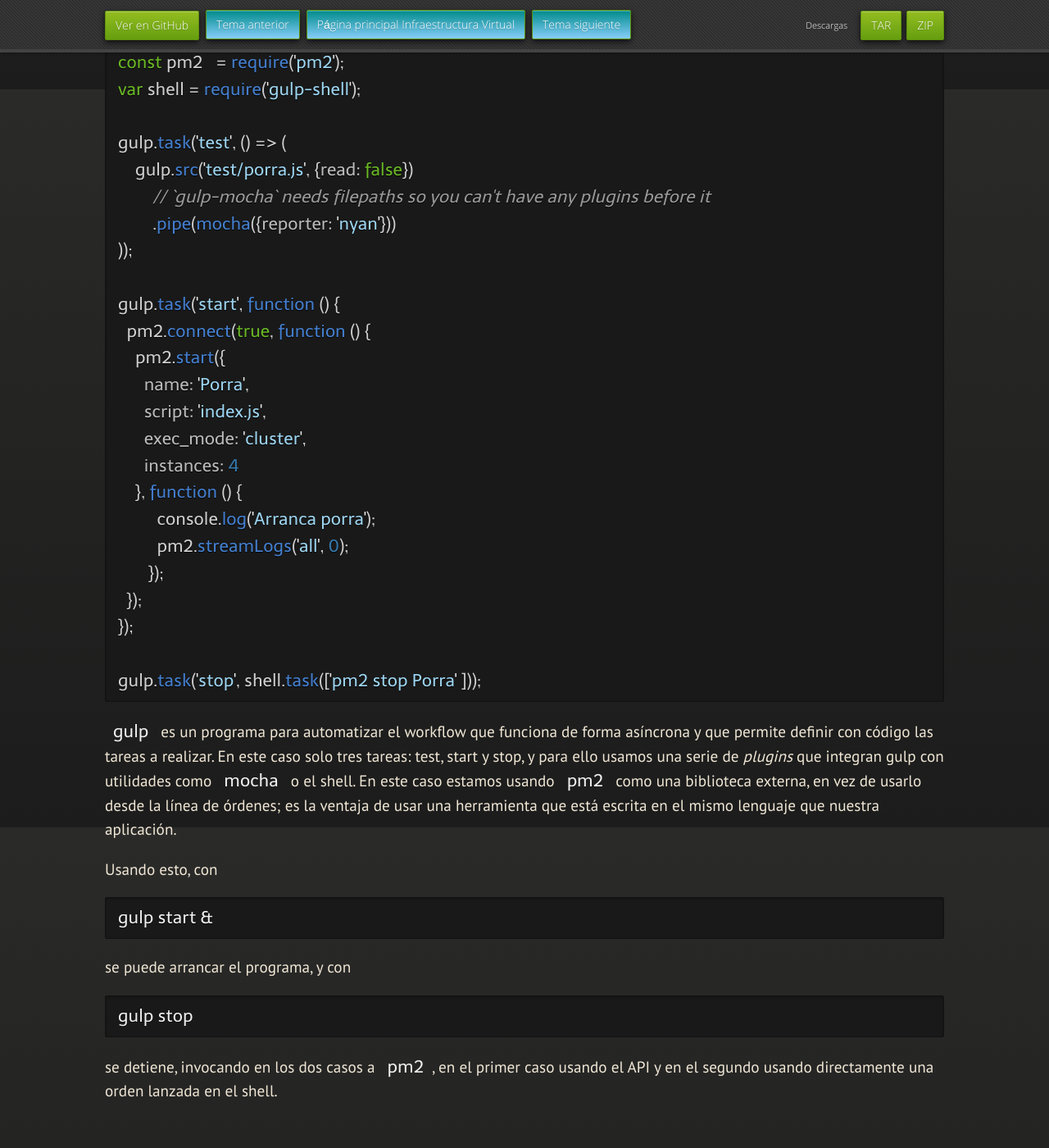
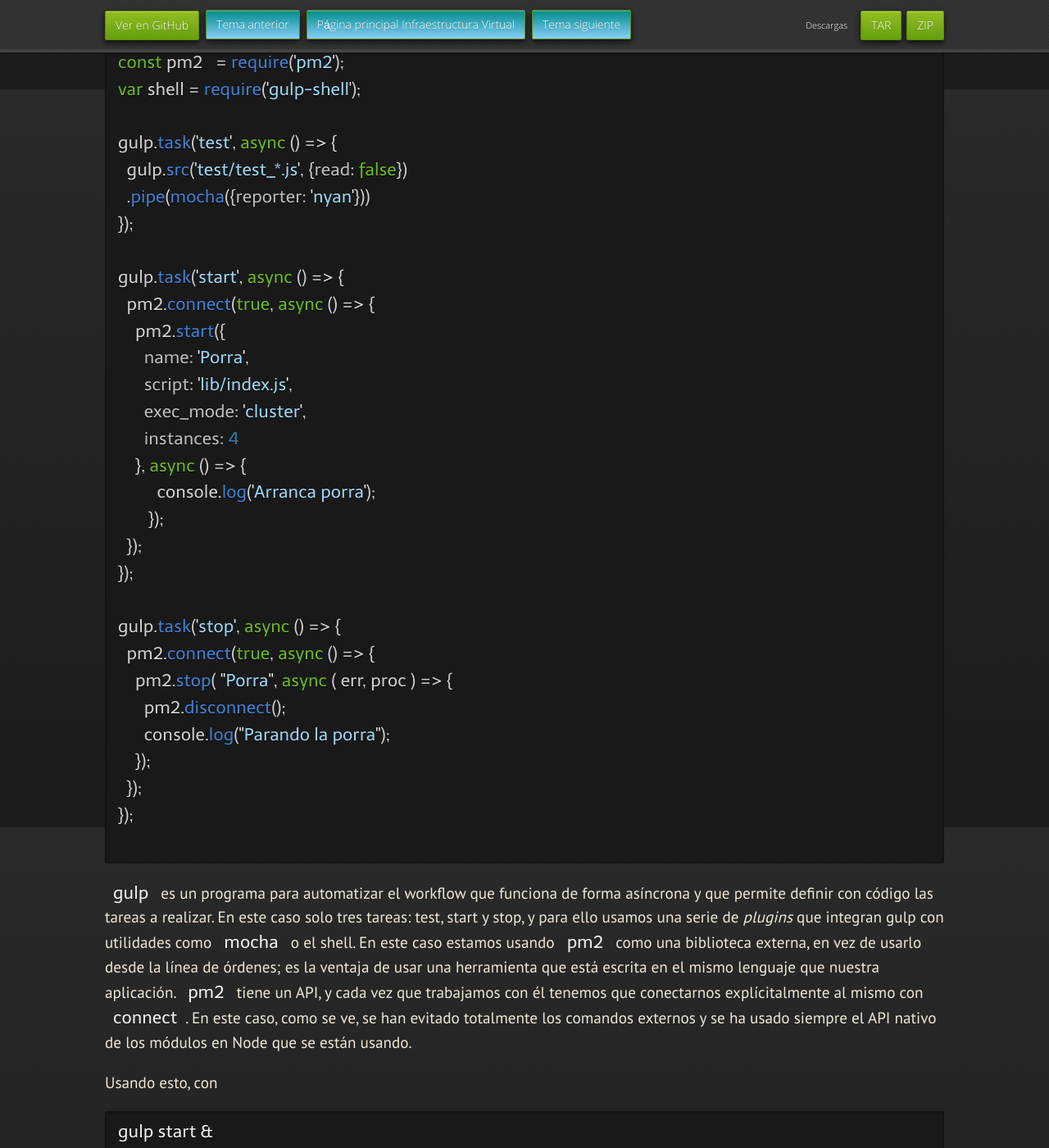
Before and after one commit to JJ/IV, a Jekyll site: the page built from documentos/temas/Microservicios.md, in a window 1280 px wide and 1400 px high, scrolled down 17891 px. Shown: the whole window at 82% size. Built offline with Jekyll 4.4.1, drawn with Linux system fonts in a browser that asks for light colours; nearby versions of some CDN libraries; some web fonts are replaced; our own code applies the rules of GitHub Pages for plain Markdown files.

Commit message:
Sync documentos/temas/Microservicios.md de master a gh-pages

````diff
--- a/documentos/temas/Microservicios.md
+++ b/documentos/temas/Microservicios.md
@@ -790,27 +790,33 @@ const mocha = require('gulp-mocha');
 const pm2   = require('pm2');
 var shell = require('gulp-shell');
 
-gulp.task('test', () => (
-    gulp.src('test/porra.js', {read: false})
-        // `gulp-mocha` needs filepaths so you can't have any plugins before it
-        .pipe(mocha({reporter: 'nyan'}))
-));
+gulp.task('test', async () => {
+  gulp.src('test/test_*.js', {read: false})
+  .pipe(mocha({reporter: 'nyan'}))
+});
 
-gulp.task('start', function () {
-  pm2.connect(true, function () {
+gulp.task('start', async () => {
+  pm2.connect(true, async () => {
     pm2.start({
       name: 'Porra',
-      script: 'index.js',
+      script: 'lib/index.js',
       exec_mode: 'cluster',
       instances: 4
-    }, function () {
+    }, async () => {
          console.log('Arranca porra');
-         pm2.streamLogs('all', 0);
        });
   });
 });
 
-gulp.task('stop', shell.task(['pm2 stop Porra' ]));
+gulp.task('stop', async () => {
+  pm2.connect(true, async () => {
+    pm2.stop( "Porra", async ( err, proc ) => {
+      pm2.disconnect();
+      console.log("Parando la porra");
+    });
+  });
+});
+
 ```
 
 [`gulp`](https://gulpjs.com/) es un programa para automatizar el
@@ -820,7 +826,11 @@ start y stop, y para ello usamos una serie de *plugins* que integran
 gulp con utilidades como `mocha` o el shell. En este caso estamos
 usando `pm2` como una biblioteca externa, en vez de usarlo desde la
 línea de órdenes; es la ventaja de usar una herramienta que está
-escrita en el mismo lenguaje que nuestra aplicación.
+escrita en el mismo lenguaje que nuestra aplicación. `pm2` tiene un
+API, y cada vez que trabajamos con él tenemos que conectarnos
+explícitalmente al mismo con `connect`. En este caso, como se ve, se
+han evitado totalmente los comandos externos y se ha usado siempre el
+API nativo de los módulos en Node que se están usando.
 
 Usando esto, con
 
````
